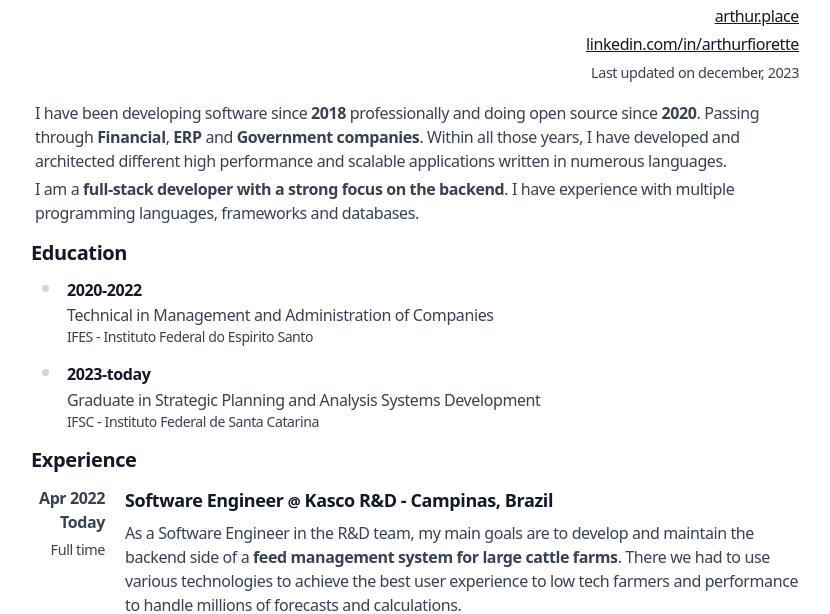
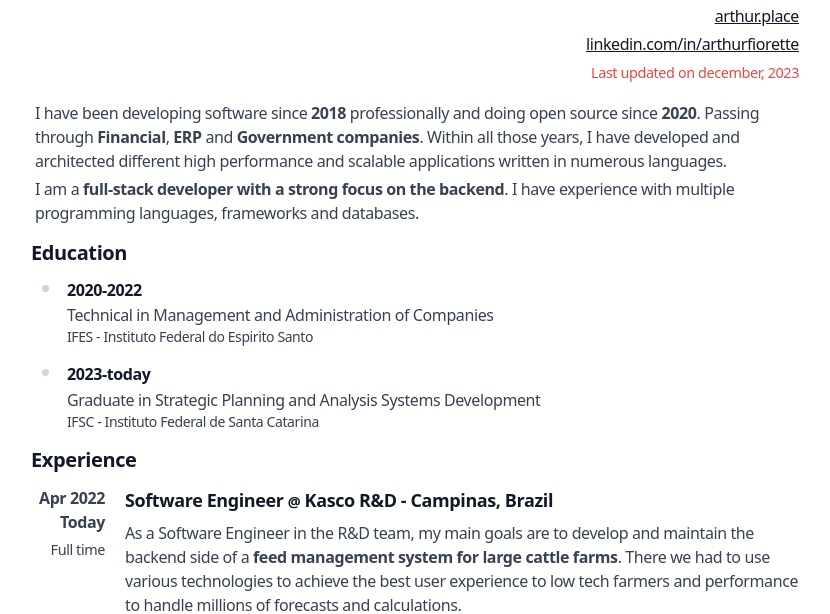
Before and after one commit to arthurfiorette/place, an Astro site: page /curriculum in a window 1280 px wide. Shown: the part 149-763 px from the top of the page, without its empty margins (225-1055 px from the left). Built offline with nearby package versions, Linux system fonts and the light colour scheme; Astro itself is replaced by a stand-in of ours; some packages are replaced by stand-ins of ours.

Commit message:
style: red updated warning

```diff
--- a/src/pages/[curriculum].astro
+++ b/src/pages/[curriculum].astro
@@ -55,7 +55,7 @@ const cv = Astro.props;
         linkedin.com/in/arthurfiorette
       </a>
       <br />
-      <small>{cv.data.month}</small>
+      <small class="text-red-500">{cv.data.month}</small>
     </p>
   </Section>
 
```
